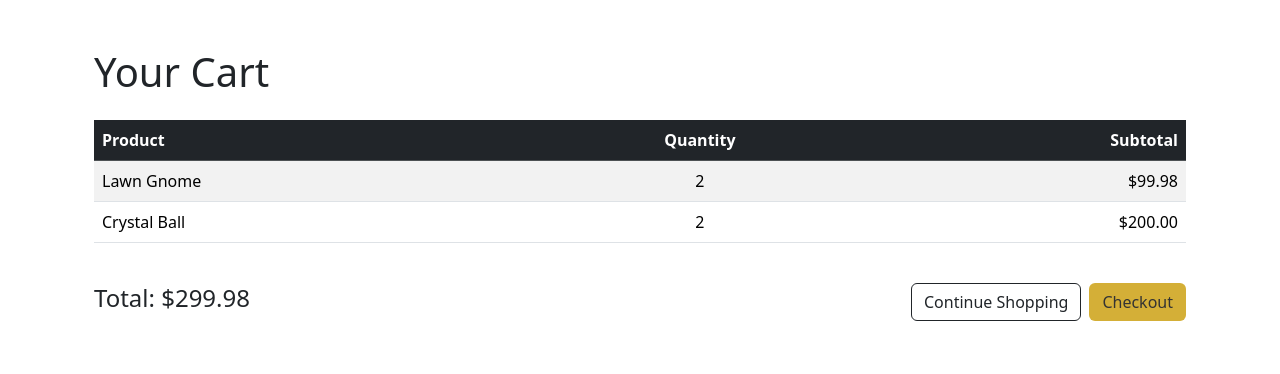
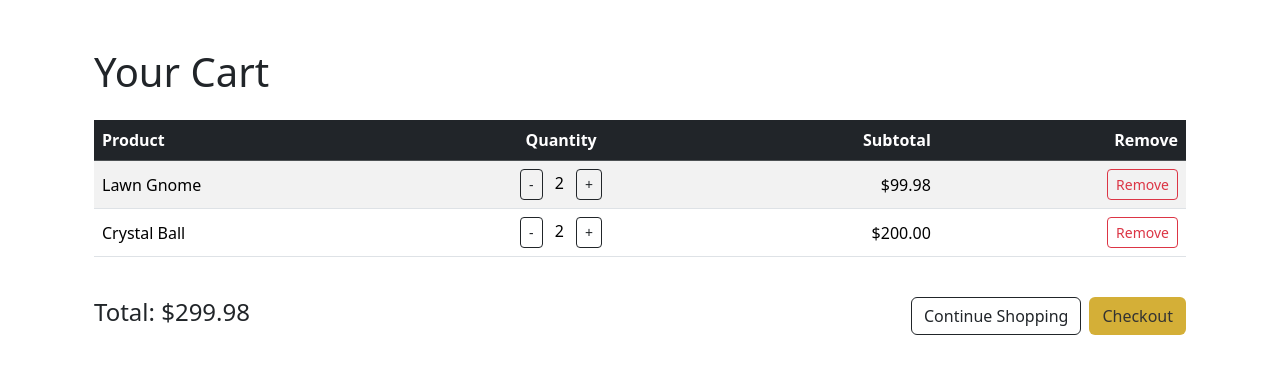
Before and after one commit to Relge0323/djagnoFinalProject, a Django app: page /cart/ in a window 1280 px wide. Shown: the part 56-430 px from the top of the page. Run offline with Django 5.2, Linux system fonts and the light colour scheme; a user stored in the database is signed in; data comes from the database, SQL or seed files in the repository; both versions use the stored data as it was after the commit.

Commit message:
added +/- buttons for items
added buttons to increase and decrease the quantity of an item

```diff
--- a/estore/store/models.py
+++ b/estore/store/models.py
@@ -35,7 +35,7 @@ class Order(models.Model):
 class OrderItem(models.Model):
     order = models.ForeignKey(Order, related_name='items', on_delete=models.CASCADE)
     product = models.ForeignKey(Product, on_delete=models.SET_NULL, null=True)
-    quantity = models.PositiveIntegerField(default=1)
+    quantity = models.PositiveIntegerField(default=0)
 
     def subtotal(self):
         return self.product.price * self.quantity
--- a/estore/store/templates/store/cart.html
+++ b/estore/store/templates/store/cart.html
@@ -16,14 +16,22 @@ Cart
                     <th>Product</th>
                     <th class="text-center">Quantity</th>
                     <th class="text-end">Subtotal</th>
+                    <th class="text-end">Remove</th>
                 </tr>
             </thead>
             <tbody>
                 {% for item in order.items.all %}
                 <tr>
                     <td>{{ item.product.name }}</td>
-                    <td class="text-center">{{ item.quantity }}</td>
+                    <td class="text-center">
+                        <a href="{% url 'decrease_quantity' item.id %}" class="btn btn-sm btn-outline-dark">-</a>
+                        <span class="mx-2">{{ item.quantity }}</span>
+                        <a href="{% url 'increase_quantity' item.id %}" class="btn btn-sm btn-outline-dark">+</a>
+                    </td>
                     <td class="text-end">${{ item.subtotal }}</td>
+                    <td class="text-end">
+                        <a href="{% url 'remove_from_cart' item.id %}"class="btn btn-sm btn-outline-danger">Remove</a>
+                    </td>
                 </tr>
                 {% endfor %}
             </tbody>
--- a/estore/store/urls.py
+++ b/estore/store/urls.py
@@ -6,4 +6,7 @@ urlpatterns = [
     path('product/<int:pk>/', views.product_detail, name='product_detail'),
     path('cart/', views.cart_view, name='cart'),
     path('add-to-cart/<int:pk>/', views.add_to_cart, name='add_to_cart'),
+    path('remove-from-cart/<int:item_id>/', views.remove_from_cart, name='remove_from_cart'),
+    path('increase/<int:item_id>/', views.increase_quantity, name='increase_quantity'),
+    path('decrease/<int:item_id>/', views.decrease_quantity, name='decrease_quantity'),
 ]
--- a/estore/store/views.py
+++ b/estore/store/views.py
@@ -36,6 +36,38 @@ def add_to_cart(request, pk):
     order_item.save()
     return redirect('cart')
 
+@login_required
+def remove_from_cart(request, item_id):
+    item = get_object_or_404(OrderItem, id=item_id)
+
+    if item.order.user != request.user:
+        return redirect('cart')
+
+    item.delete()
+    return redirect('cart')
+
+
+# -----------------------------
+# Increase/Decrease Quantity Buttons
+# -----------------------------
+@login_required
+def increase_quantity(request, item_id):
+    item = get_object_or_404(OrderItem, id=item_id, order__user=request.user, order__complete=False)
+    item.quantity += 1
+    item.save()
+    return redirect('cart')
+
+@login_required
+def decrease_quantity(request, item_id):
+    item = get_object_or_404(OrderItem, id=item_id, order__user=request.user, order__complete=False)
+    if item.quantity > 1:
+        item.quantity -= 1
+        item.save()
+    else:
+        item.delete()
+
+    return redirect('cart')
+
 
 # -----------------------------
 # Authentication Views
```
Also changed, not shown: estore/db.sqlite3, estore/store/migrations/0002_alter_orderitem_quantity.py (added).
